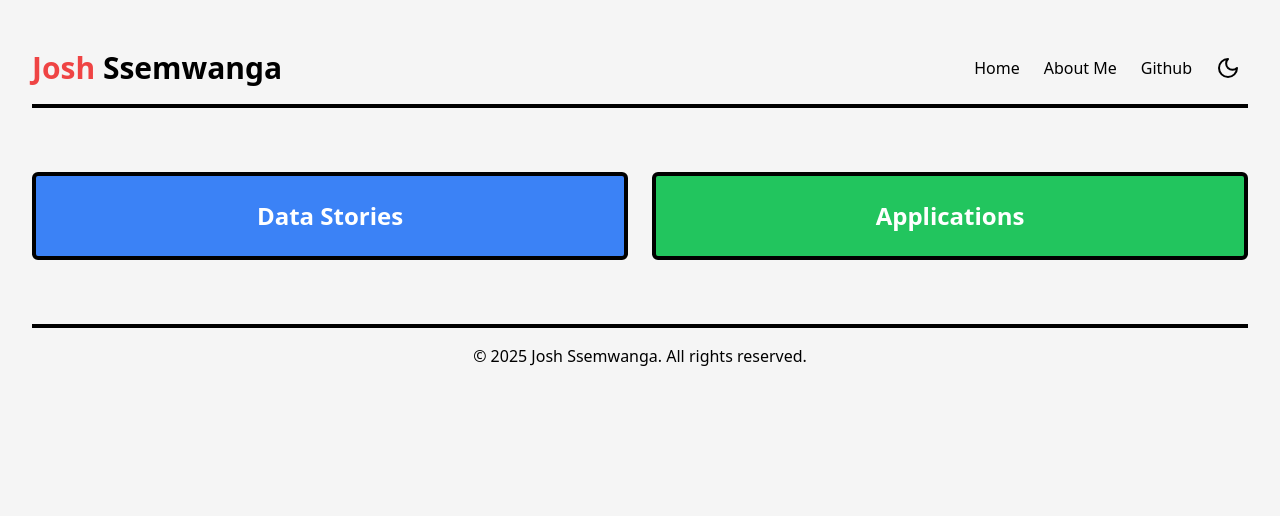
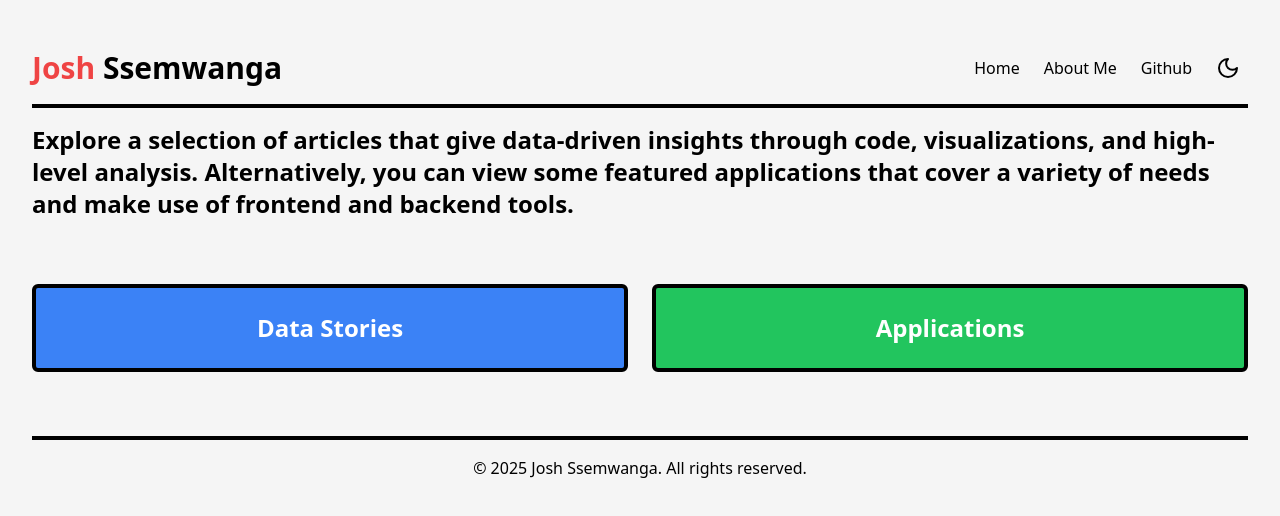
Before and after one commit to jssem001/portfolio2, a React (Create React App) app in the folder my-app/: page /projects in a window 1280 px wide. Shown: the top 516 px of the page. Built offline with nearby package versions, Linux system fonts and the light colour scheme.

Commit message:
projects page description

```diff
--- a/my-app/src/aboutme.jsx
+++ b/my-app/src/aboutme.jsx
@@ -33,17 +33,17 @@ const About = () => {
       <section className={`mt-16 p-6 border-4 border-black shadow-lg ${darkMode ? "bg-gray-900 text-white" : "bg-white text-black"}`}>
         <h2 className="text-4xl font-bold border-b-4 border-black inline-block">About Me</h2>
         <div className="mt-6 text-lg">
-          <h3 className="text-2xl font-bold">Where Have I Been?</h3>
+          {/* <h3 className="text-2xl font-bold">Where Have I Been?</h3>
           <ul className="list-disc pl-6">
             <li>Born in Kampala, Uganda.</li>
             <li>Currently based in Nairobi, Kenya.</li>
             <li>Traveled to parts of Africa, Europe, and the USA.</li>
-          </ul>
+          </ul> */}
           <h3 className="text-2xl font-bold mt-4">What Have I Done?</h3>
           <ul className="list-disc pl-6">
-            <li>Currently training to be a Software Engineer at Moringa School.</li>
-            <li>Holds a bachelor's degree in Computer Science.</li>
-            <li>Background in Data Analytics.</li>
+            <li>Hold a bachelor's degree in Computer Science.</li>
+            <li>Trained in Data Science and Full Stack Development.</li>
+            <li>Current tech stack: </li>
           </ul>
           <h3 className="text-2xl font-bold mt-4">What Are My Interests?</h3>
           <ul className="list-disc pl-6">
--- a/my-app/src/projects.jsx
+++ b/my-app/src/projects.jsx
@@ -33,6 +33,17 @@ const Projects = () => {
           </button>
         </nav>
       </header>
+
+      {/* Desription Section */}
+      <motion.h2
+        className="text-2xl font-semibold mt-4 items-center"
+        initial={{ opacity: 0, y: -50 }}
+        animate={{ opacity: 1, y: 0 }}
+        transition={{ duration: 0.8 }}
+      >
+        Explore a selection of articles that give data-driven insights through code, visualizations, and high-level analysis.
+        Alternatively, you can view some featured applications that cover a variety of needs and make use of frontend and backend tools.
+      </motion.h2>
 
       {/* Categories Section */}
       <section className="mt-16 grid grid-cols-1 md:grid-cols-2 gap-6">
```
